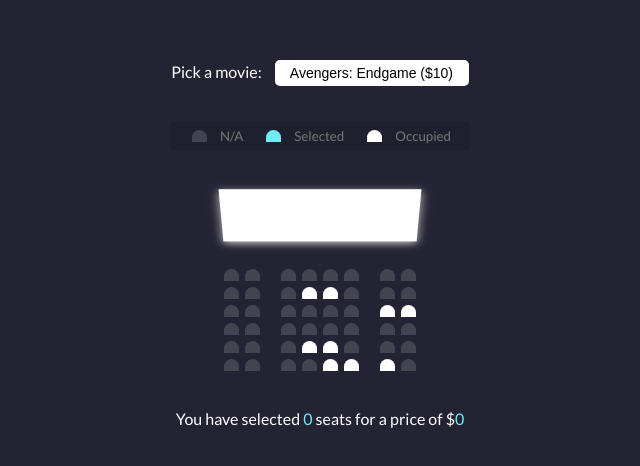
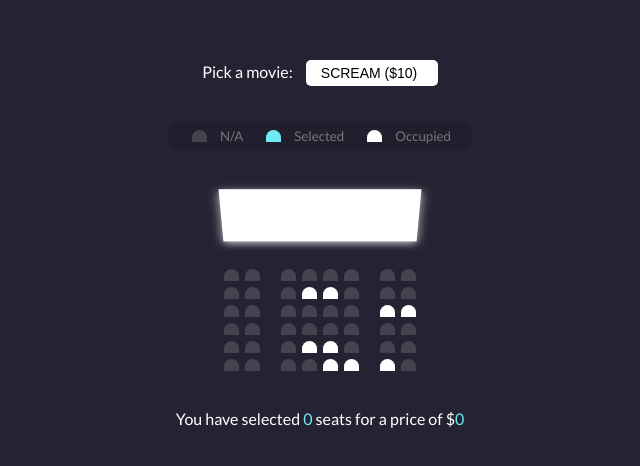
Before and after one commit to KAWTREN/Movie_seat_booking, a plain HTML site: page index.html in a window 1280 px wide. Shown: the part 172-638 px from the top of the page, without its empty margins (320-960 px from the left). Drawn offline with Linux system fonts and the light colour scheme.

Commit message:
movie_seat_booking

```diff
--- a/index.html
+++ b/index.html
@@ -11,10 +11,10 @@
     <div class="movie-container">
       <label>Pick a movie:</label>
       <select id="movie">
-        <option value="10">Avengers: Endgame ($10)</option>
+        <option value="10">SCREAM ($10)</option>
         <option value="12">Joker ($12)</option>
-        <option value="8">Toy Story 4 ($8)</option>
-        <option value="9">The Lion King ($9)</option>
+        <option value="8">On the Line ($8)</option>
+        <option value="9">Smile ($9)</option>
       </select>
     </div>
 
```
